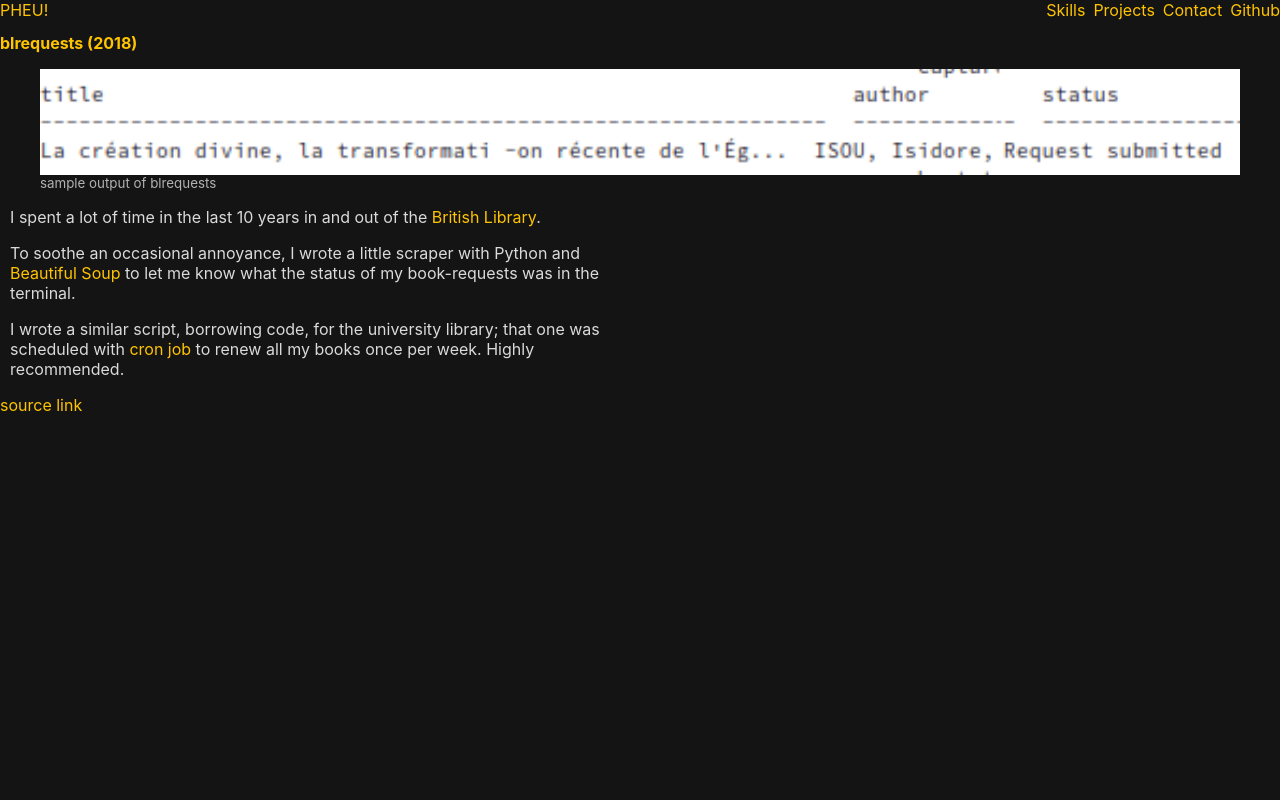
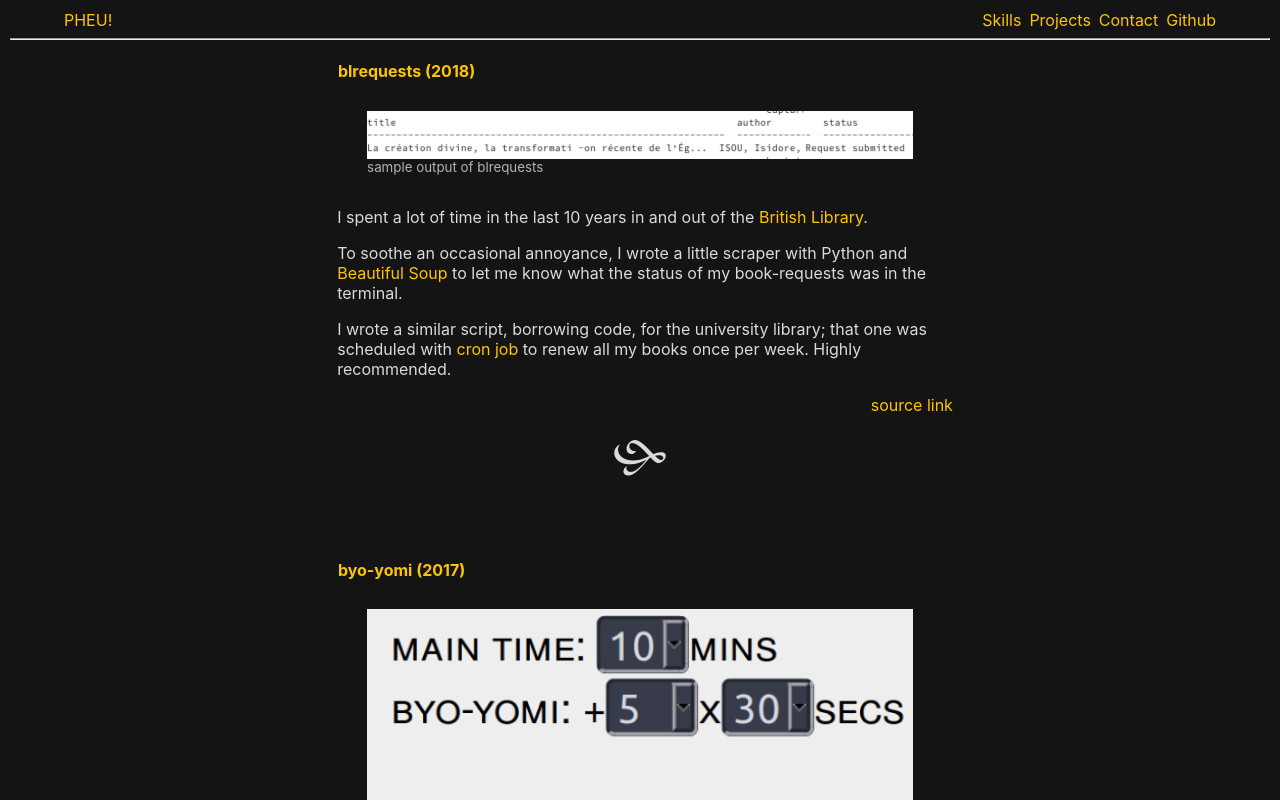
Before and after one commit to circius/pheu-next, a Next.js app: page /projects in a window 1280 px wide. Shown: the top 800 px of the page. Built offline with nearby package versions, Linux system fonts and the light colour scheme.

Commit message:
roughly adequate first draft

```diff
--- /dev/null
+++ b/components/fleuron.js
@@ -0,0 +1,15 @@
+const Fleuron = () => {
+  return (
+    <div >
+      🙛
+      <style jsx>{`
+      div {
+        font-size-adjust: 2;
+        align-self: center;
+      }
+    `}</style>
+    </div>
+  )
+}
+
+export default Fleuron
--- a/components/header/index.js
+++ b/components/header/index.js
@@ -11,6 +11,8 @@ const Header = () => {
         nav {
           display: flex;
           justify-content: space-between;
+          max-width: 1152px;
+          margin: auto;
                 }
       `}
       </style>
--- a/components/layout.js
+++ b/components/layout.js
@@ -3,7 +3,19 @@ const Layout = ({ children }) => {
   return (
     <div className='Layout'>
       <Header />
-      {children}
+      <hr />
+      <div className="LayoutPage">
+        {children}
+      </div>
+      <style jsx>{`
+        .Layout {
+          padding: 1ch;
+        }
+        .LayoutPage {
+          max-width: 62ch;
+          margin: auto;
+        }
+      `}</style>
     </div>
   )
 }
--- a/components/markdown.js
+++ b/components/markdown.js
@@ -11,9 +11,9 @@ const renderers = {
   }
 }
 
-const Markdown = ({ children }) => {
+const Markdown = ({ children, className }) => {
   return (
-    <ReactMarkdown renderers={renderers}>{children}</ReactMarkdown>
+    <ReactMarkdown renderers={renderers} className={[className, "markdown"].join(" ")}>{children}</ReactMarkdown>
   )
 }
 
--- a/components/project.js
+++ b/components/project.js
@@ -1,20 +1,21 @@
 import Markdown from '../components/markdown'
 import Link from 'next/link'
 import Image from 'next/image'
+import Fleuron from '../components/fleuron'
 
 const SourceLink = ({ url }) => {
   return (
-    <Link href={url}>
-      <a>source link
-      <style jsx>
-          {`
-        a {
-          align-self: end
-        }
-        `}
-        </style>
+    <div>
+      <Link href={url}>
+        <a>source link
       </a>
-    </Link>
+      </Link>
+      <style jsx>{`
+      div {
+        align-self: end;
+      }
+      `}</style>
+    </div>
   )
 }
 
@@ -36,10 +37,12 @@ const Project = ({ name, year, source, content, imgData, imgLg, imgHeight, imgWi
         {content}
       </Markdown>
       <SourceLink url={source} />
+      <Fleuron />
       <style jsx>{`
       article {
-        padding-bottom: 6em;
-        min-height: 100vw
+        padding-bottom: 2em;
+        display: flex;
+        flex-direction: column;
       }
     `}
       </style>
--- a/package.json
+++ b/package.json
@@ -5,7 +5,8 @@
   "scripts": {
     "dev": "next dev",
     "build": "next build",
-    "start": "next start"
+    "start": "next start",
+    "export": "next export"
   },
   "dependencies": {
     "gray-matter": "^4.0.2",
--- a/pages/projects.js
+++ b/pages/projects.js
@@ -1,4 +1,3 @@
-import { useState } from 'react'
 import Layout from '../components/layout'
 import { getAllPages } from '../lib/pages'
 import Project from '../components/project'
@@ -8,12 +7,20 @@ import Project from '../components/project'
 export default function Projects({ projects }) {
   return (
     <Layout>
+      <div>
         {projects.map(
           project => <Project
             key={project.id}
             {...project}
           />
         )}
+      </div>
+      <style jsx>{`
+      div {
+        display: flex;
+        flex-direction: column;
+      }
+      `}</style>
     </Layout>
   )
 }
--- /dev/null
+++ b/styles/Skills.module.css
@@ -0,0 +1,3 @@
+.markdown p {
+  border: 5px;
+}
--- a/styles/globals.scss
+++ b/styles/globals.scss
@@ -19,6 +19,10 @@ a {
   color: $highlight;
 }
 
+a :hover {
+  text-decoration: underline;
+}
+
 h1,
 h2,
 h3 {
@@ -30,6 +34,11 @@ h2 {
   color: $highlight;
 }
 
+h2,
+h3 {
+  padding-left: 1ch;
+}
+
 h1 {
   text-transform: uppercase;
   font-style: italic;
@@ -39,8 +48,22 @@ h1 {
   box-sizing: border-box;
 }
 
+li {
+  list-style: none;
+}
+
+li:before {
+  content: "➛";
+  color: $highlight;
+}
+
+p,
+ul,
+li {
+  max-width: $proseWidth;
+  padding-left: 2ch;
+}
 p {
-  max-width: $proseWidth;
   padding: 0 1ch;
 }
 
@@ -53,3 +76,10 @@ figcaption {
   font-size: smaller;
   opacity: 80%;
 }
+
+.skills p {
+  border-left: solid;
+  border-width: 1px;
+  margin-left: 4ch;
+  border-color: $highlight;
+}
```
Also changed, not shown: pages/skills.js (+5 -3 lines), 2 other files (tests, documents, lock files or other folders). Lines whose indentation alone changed are shown as unchanged.
